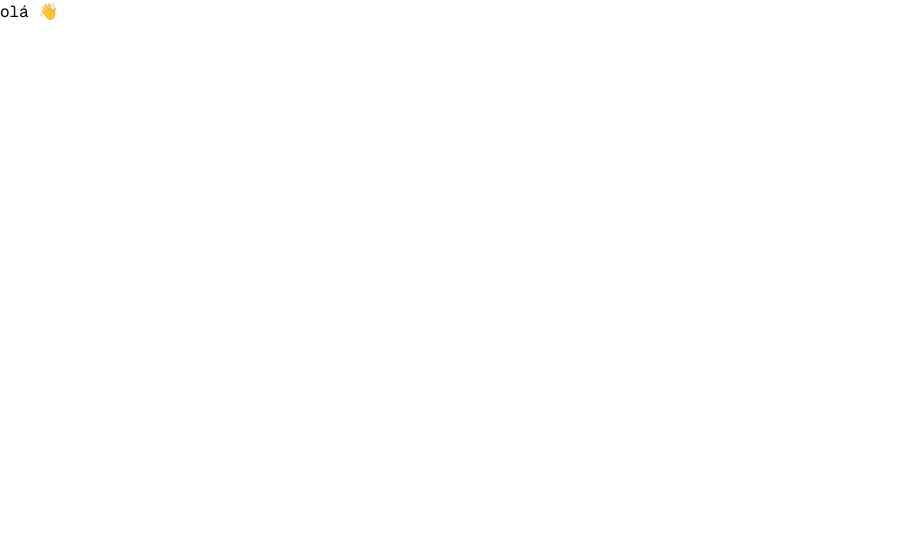
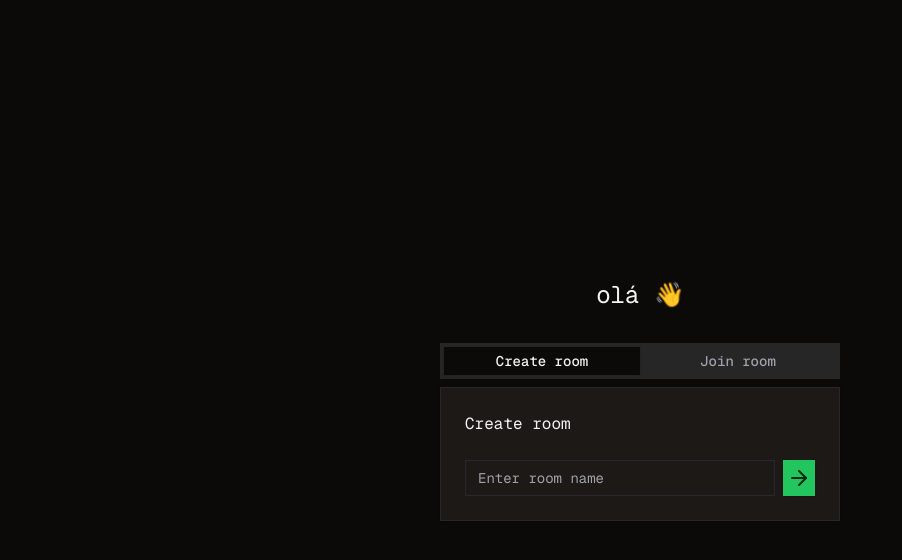
Before and after one commit to esau-morais/brazil-mentioned, a Next.js app: page / in a window 1280 px wide. Shown: the top 560 px of the page, without its empty margins (0-902 px from the left). Built offline with nearby package versions, Linux system fonts and the light colour scheme.

Commit message:
chore: more stuff coming yessir

```diff
--- a/package.json
+++ b/package.json
@@ -10,12 +10,17 @@
   },
   "dependencies": {
     "@libsql/client": "^0.6.0",
+    "@liveblocks/client": "^1.11.2",
+    "@liveblocks/react": "^1.11.2",
     "@radix-ui/react-icons": "^1.3.0",
+    "@radix-ui/react-label": "^2.0.2",
     "@radix-ui/react-slot": "^1.0.2",
+    "@radix-ui/react-tabs": "^1.0.4",
     "@t3-oss/env-nextjs": "^0.9.2",
     "class-variance-authority": "^0.7.0",
     "clsx": "^2.1.0",
     "geist": "^1.3.0",
+    "lucide-react": "^0.372.0",
     "next": "14.2.2",
     "react": "^18",
     "react-dom": "^18",
--- a/src/app/layout.tsx
+++ b/src/app/layout.tsx
@@ -17,8 +17,13 @@ const RootLayout = ({
   children: ReactNode;
 }>) => {
   return (
-    <html lang="en">
-      <body className={cn("w-full min-h-dvh", GeistMono.className)}>
+    <html lang="en" className="dark">
+      <body
+        className={cn(
+          "w-full min-h-dvh bg-background text-foreground",
+          GeistMono.className,
+        )}
+      >
         <main>{children}</main>
       </body>
     </html>
--- a/src/app/page.tsx
+++ b/src/app/page.tsx
@@ -1,11 +1,70 @@
+import { Button } from "@/components/ui/button";
+import { Card, CardContent, CardHeader } from "@/components/ui/card";
+import { Input } from "@/components/ui/input";
+import { Tabs, TabsContent, TabsList, TabsTrigger } from "@/components/ui/tabs";
+import { ArrowRight } from "lucide-react";
+
+const TABS = [
+  {
+    label: "Create room",
+    value: "create-room",
+    content: (
+      <Card>
+        <CardHeader>Create room</CardHeader>
+        <CardContent>
+          <div className="flex items-center space-x-2">
+            <Input id="room-name" placeholder="Enter room name" />
+            <Button className="self-center" size="icon">
+              <ArrowRight />
+            </Button>
+          </div>
+        </CardContent>
+      </Card>
+    ),
+  },
+  {
+    label: "Join room",
+    value: "join-room",
+    content: (
+      <Card>
+        <CardHeader>Join room</CardHeader>
+        <CardContent>
+          <div className="flex items-center space-x-2">
+            <Input id="room-code" placeholder="Enter room code" />
+            <Button className="self-center" size="icon">
+              <ArrowRight />
+            </Button>
+          </div>
+        </CardContent>
+      </Card>
+    ),
+  },
+] as const;
+
 const Home = () => {
   return (
-    <h1>
-      olá{" "}
-      <span className="inline-block animate-wave origin-[70%_70%]">
-        &#128075;
-      </span>
-    </h1>
+    <section className="container max-w-screen-sm min-h-dvh flex flex-col items-center justify-center">
+      <h1 className="text-2xl text-center mb-8">
+        olá{" "}
+        <span className="inline-block animate-wave origin-[70%_70%]">
+          &#128075;
+        </span>
+      </h1>
+      <Tabs defaultValue={TABS[0].value} className="w-[400px]">
+        <TabsList className="grid w-full grid-cols-2">
+          {TABS.map((tab) => (
+            <TabsTrigger key={tab.value} value={tab.value}>
+              {tab.label}
+            </TabsTrigger>
+          ))}
+        </TabsList>
+        {TABS.map((tab) => (
+          <TabsContent key={tab.value} value={tab.value}>
+            {tab.content}
+          </TabsContent>
+        ))}
+      </Tabs>
+    </section>
   );
 };
 
--- /dev/null
+++ b/src/components/ui/card.tsx
@@ -0,0 +1,78 @@
+import { cn } from "@/lib/utils";
+import { type HTMLAttributes, forwardRef } from "react";
+
+const Card = forwardRef<HTMLDivElement, HTMLAttributes<HTMLDivElement>>(
+  ({ className, ...props }, ref) => (
+    <div
+      ref={ref}
+      className={cn(
+        "rounded-lg border border-border bg-card text-card-foreground shadow",
+        className,
+      )}
+      {...props}
+    />
+  ),
+);
+Card.displayName = "Card";
+
+const CardHeader = forwardRef<HTMLDivElement, HTMLAttributes<HTMLDivElement>>(
+  ({ className, ...props }, ref) => (
+    <div
+      ref={ref}
+      className={cn("flex flex-col space-y-1.5 p-6", className)}
+      {...props}
+    />
+  ),
+);
+CardHeader.displayName = "CardHeader";
+
+const CardTitle = forwardRef<
+  HTMLParagraphElement,
+  HTMLAttributes<HTMLHeadingElement>
+>(({ className, ...props }, ref) => (
+  <h3
+    ref={ref}
+    className={cn("font-semibold leading-none tracking-tight", className)}
+    {...props}
+  />
+));
+CardTitle.displayName = "CardTitle";
+
+const CardDescription = forwardRef<
+  HTMLParagraphElement,
+  HTMLAttributes<HTMLParagraphElement>
+>(({ className, ...props }, ref) => (
+  <p
+    ref={ref}
+    className={cn("text-sm text-muted-foreground", className)}
+    {...props}
+  />
+));
+CardDescription.displayName = "CardDescription";
+
+const CardContent = forwardRef<HTMLDivElement, HTMLAttributes<HTMLDivElement>>(
+  ({ className, ...props }, ref) => (
+    <div ref={ref} className={cn("p-6 pt-0", className)} {...props} />
+  ),
+);
+CardContent.displayName = "CardContent";
+
+const CardFooter = forwardRef<HTMLDivElement, HTMLAttributes<HTMLDivElement>>(
+  ({ className, ...props }, ref) => (
+    <div
+      ref={ref}
+      className={cn("flex items-center p-6 pt-0", className)}
+      {...props}
+    />
+  ),
+);
+CardFooter.displayName = "CardFooter";
+
+export {
+  Card,
+  CardHeader,
+  CardFooter,
+  CardTitle,
+  CardDescription,
+  CardContent,
+};
--- /dev/null
+++ b/src/components/ui/label.tsx
@@ -0,0 +1,26 @@
+"use client"
+
+import * as React from "react"
+import * as LabelPrimitive from "@radix-ui/react-label"
+import { cva, type VariantProps } from "class-variance-authority"
+
+import { cn } from "@/lib/utils"
+
+const labelVariants = cva(
+  "text-sm font-medium leading-none peer-disabled:cursor-not-allowed peer-disabled:opacity-70"
+)
+
+const Label = React.forwardRef<
+  React.ElementRef<typeof LabelPrimitive.Root>,
+  React.ComponentPropsWithoutRef<typeof LabelPrimitive.Root> &
+    VariantProps<typeof labelVariants>
+>(({ className, ...props }, ref) => (
+  <LabelPrimitive.Root
+    ref={ref}
+    className={cn(labelVariants(), className)}
+    {...props}
+  />
+))
+Label.displayName = LabelPrimitive.Root.displayName
+
+export { Label }
--- /dev/null
+++ b/src/components/ui/tabs.tsx
@@ -0,0 +1,59 @@
+"use client";
+
+import * as TabsPrimitive from "@radix-ui/react-tabs";
+
+import { cn } from "@/lib/utils";
+import {
+  type ComponentPropsWithoutRef,
+  type ElementRef,
+  forwardRef,
+} from "react";
+
+const Tabs = TabsPrimitive.Root;
+
+const TabsList = forwardRef<
+  ElementRef<typeof TabsPrimitive.List>,
+  ComponentPropsWithoutRef<typeof TabsPrimitive.List>
+>(({ className, ...props }, ref) => (
+  <TabsPrimitive.List
+    ref={ref}
+    className={cn(
+      "inline-flex h-9 items-center justify-center rounded-lg bg-muted p-1 text-muted-foreground",
+      className,
+    )}
+    {...props}
+  />
+));
+TabsList.displayName = TabsPrimitive.List.displayName;
+
+const TabsTrigger = forwardRef<
+  ElementRef<typeof TabsPrimitive.Trigger>,
+  ComponentPropsWithoutRef<typeof TabsPrimitive.Trigger>
+>(({ className, ...props }, ref) => (
+  <TabsPrimitive.Trigger
+    ref={ref}
+    className={cn(
+      "inline-flex items-center justify-center whitespace-nowrap rounded-md px-3 py-1 text-sm font-medium ring-offset-background transition-all focus-visible:outline-none focus-visible:ring-2 focus-visible:ring-ring focus-visible:ring-offset-2 disabled:pointer-events-none disabled:opacity-50 data-[state=active]:bg-background data-[state=active]:text-foreground data-[state=active]:shadow",
+      className,
+    )}
+    {...props}
+  />
+));
+TabsTrigger.displayName = TabsPrimitive.Trigger.displayName;
+
+const TabsContent = forwardRef<
+  ElementRef<typeof TabsPrimitive.Content>,
+  ComponentPropsWithoutRef<typeof TabsPrimitive.Content>
+>(({ className, ...props }, ref) => (
+  <TabsPrimitive.Content
+    ref={ref}
+    className={cn(
+      "mt-2 ring-offset-background focus-visible:outline-none focus-visible:ring-2 focus-visible:ring-ring focus-visible:ring-offset-2",
+      className,
+    )}
+    {...props}
+  />
+));
+TabsContent.displayName = TabsPrimitive.Content.displayName;
+
+export { Tabs, TabsList, TabsTrigger, TabsContent };
--- a/src/lib/env.ts
+++ b/src/lib/env.ts
@@ -6,5 +6,10 @@ export const env = createEnv({
     TURSO_DATABASE_URL: z.string().url().min(1),
     TURSO_AUTH_TOKEN: z.string().min(1),
   },
-  experimental__runtimeEnv: {},
+  client: {
+    NEXT_PUBLIC_LIVEBLOCKS_API_KEY: z.string().min(1),
+  },
+  experimental__runtimeEnv: {
+    NEXT_PUBLIC_LIVEBLOCKS_API_KEY: process.env.NEXT_PUBLIC_LIVEBLOCKS_API_KEY,
+  },
 });
--- /dev/null
+++ b/src/lib/liveblocks.ts
@@ -0,0 +1,11 @@
+import { env } from "@/lib/env";
+import { createClient } from "@liveblocks/client";
+import { createRoomContext } from "@liveblocks/react";
+
+export const liveblocksClient = createClient({
+  publicApiKey: env.NEXT_PUBLIC_LIVEBLOCKS_API_KEY,
+});
+
+export const {
+  suspense: { RoomProvider },
+} = createRoomContext(liveblocksClient);
--- /dev/null
+++ b/src/providers/room.tsx
@@ -0,0 +1,15 @@
+"use client";
+
+import { ReactNode } from "react";
+import { ClientSideSuspense } from "@liveblocks/react";
+import { RoomProvider } from "@/lib/liveblocks";
+
+export function Room({ children }: { children: ReactNode }) {
+  return (
+    <RoomProvider id="my-room" initialPresence={{}}>
+      <ClientSideSuspense fallback={<div>Loading…</div>}>
+        {() => children}
+      </ClientSideSuspense>
+    </RoomProvider>
+  );
+}
```
Also changed, not shown: src/app/globals.css (line endings or trailing spaces), 2 other files (tests, documents, lock files or other folders).
